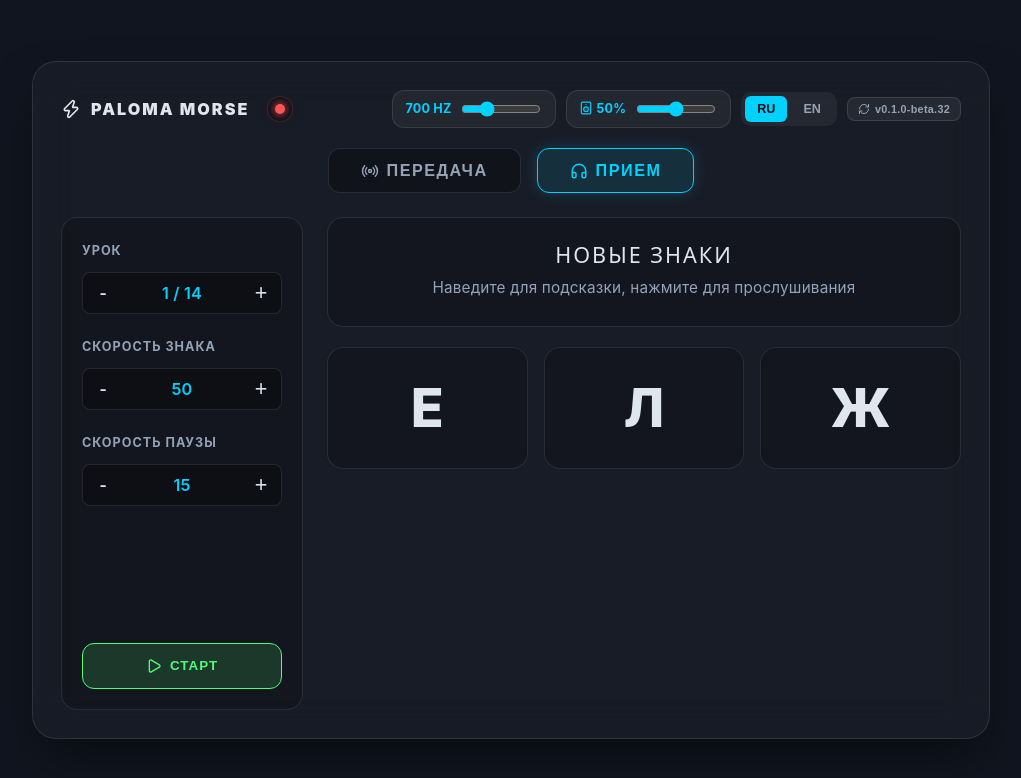
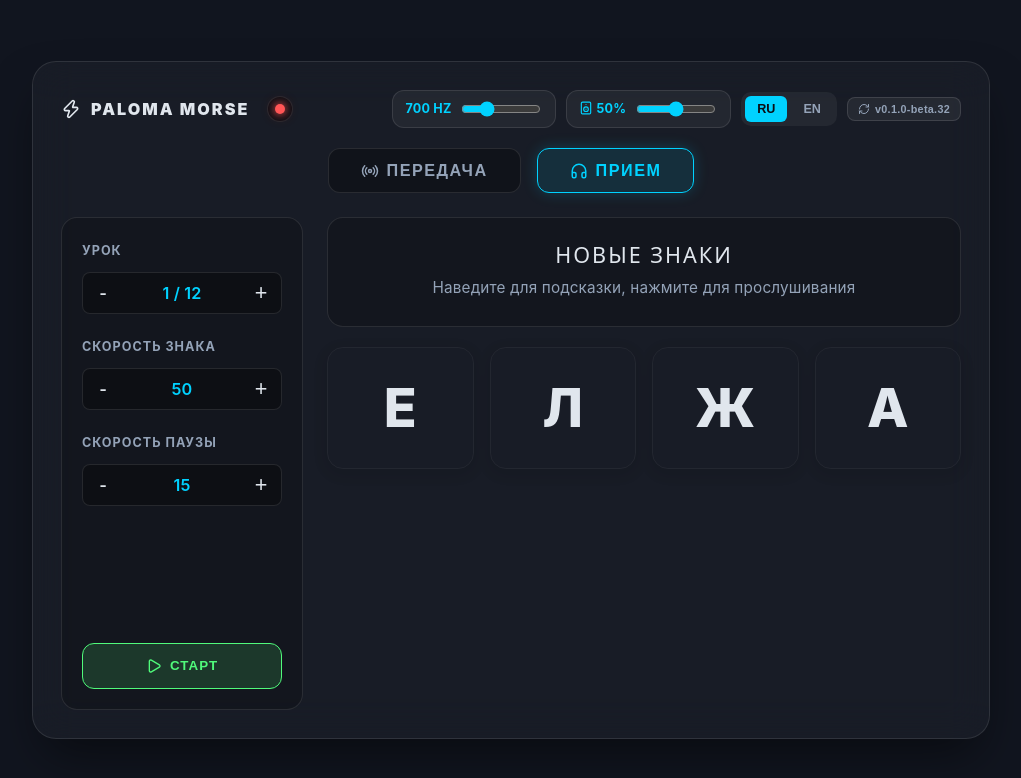
Before and after one commit to sk1bid/Paloma-Morze, a React (Vite) app in the folder ui/: page / in a window 1280 px wide. Both pictures are taken after a click on the button "ПРИЕМ". Shown: the top 778 px of the page, without its empty margins (129-1150 px from the left). Built offline with nearby package versions, Linux system fonts and the light colour scheme; no server answers.

Commit message:
Reception mode overhaul: APA-K lessons, rhythmic pulses, and dynamic speed sync

```diff
--- a/ui/src/App.css
+++ b/ui/src/App.css
@@ -551,35 +551,62 @@ header {
 }
 
 .letter-card {
-  background: rgba(0, 0, 0, 0.2);
-  border: 1px solid var(--glass-border);
+  background: var(--card-bg);
+  backdrop-filter: blur(10px);
+  border: 1px solid rgba(255, 255, 255, 0.05);
   border-radius: 16px;
   display: flex;
   flex-direction: column;
   align-items: center;
   justify-content: center;
-  height: 120px;
+  height: 120px; /* Restored fixed height */
   cursor: pointer;
-  transition: 0.2s;
+  transition: all 0.2s cubic-bezier(0.4, 0, 0.2, 1);
   position: relative;
+  overflow: hidden;
+  box-shadow: 0 4px 15px rgba(0, 0, 0, 0.1);
 }
 
-.letter-card:hover {
-  background: rgba(255, 255, 255, 0.05);
+/* Dynamic Pulse Effects */
+.letter-card.pulse-dot {
   border-color: var(--accent-color);
-  transform: translateY(-2px);
+  box-shadow: 0 0 15px var(--accent-color);
+  transform: scale(1.02);
 }
 
-.letter-card.playing {
-  background: rgba(0, 210, 255, 0.15);
+.letter-card.pulse-dash {
   border-color: var(--accent-color);
-  box-shadow: 0 0 20px rgba(0, 210, 255, 0.3);
+  box-shadow: 0 0 35px var(--accent-color);
+  transform: scale(1.05);
 }
 
 .char-display {
   font-size: 3rem;
   font-weight: 800;
   color: var(--text-primary);
+  transition: all 0.1s ease;
+}
+
+/* Character glow removed as per user request */
+
+.letter-card.playing {
+  border-color: rgba(var(--accent-color-rgb, 0, 210, 255), 0.3);
+}
+
+.letter-card.locked {
+  opacity: 0.15;
+  pointer-events: none;
+}
+
+.number-stepper button:disabled {
+  opacity: 0.3;
+  cursor: not-allowed;
+}
+
+.start-btn:disabled {
+  opacity: 0.5;
+  cursor: not-allowed;
+  filter: saturate(0);
 }
 
 .mnemonic-display {
--- a/ui/src/Reception.jsx
+++ b/ui/src/Reception.jsx
@@ -4,20 +4,18 @@ import { motion, AnimatePresence } from 'framer-motion';
 import { audioEngine } from './audio';
 
 const LESSONS = [
-  { id: 1, chars: ['Е', 'Л', 'Ж'] },
-  { id: 2, chars: ['А', 'С', 'Щ'] },
-  { id: 3, chars: ['Т', 'Ц', 'Д'] },
-  { id: 4, chars: ['О', 'Р', 'И'] },
-  { id: 5, chars: ['Г', 'Ь', 'Ф'] },
-  { id: 6, chars: ['Н', 'Й', 'У'] },
-  { id: 7, chars: ['Х', 'К', 'Б'] },
-  { id: 8, chars: ['П', 'М', 'Ы'] },
-  { id: 9, chars: ['З', 'В', 'Ш'] },
-  { id: 10, chars: ['Я', 'Ч'] },
-  { id: 11, chars: ['Э', 'Ю'] },
-  { id: 12, chars: ['1', '2', '3', '4'] },
-  { id: 13, chars: ['5', '6', '7', '8'] },
-  { id: 14, chars: ['9', '0', '?', '/', '.'] }
+  { id: 1, chars: ['Е', 'Л', 'Ж', 'А'] },
+  { id: 2, chars: ['С', 'Щ', 'Т', 'Ц'] },
+  { id: 3, chars: ['Д', 'О', 'Р', 'И'] },
+  { id: 4, chars: ['Г', 'Ь', 'Ф', 'Н'] },
+  { id: 5, chars: ['Й', 'У', 'Х', 'К'] },
+  { id: 6, chars: ['Б', 'П', 'М', 'Ы'] },
+  { id: 7, chars: ['З', 'В', 'Ч', 'Ш'] },
+  { id: 8, chars: ['Э', 'Ю', 'Я'] },
+  { id: 9, chars: ['1', '2', '3', '4'] },
+  { id: 10, chars: ['5', '6', '7', '8'] },
+  { id: 11, chars: ['9', '0', '/', '.'] },
+  { id: 12, chars: ['?'] }
 ];
 
 const MORSE_RU = {
@@ -32,7 +30,7 @@ const MORSE_RU = {
 
 const MNEMONICS_RU = {
   '.-': 'ай-ДА', '-...': 'БА-ки-те-кут', '.--': 'ви-ДА-ЛА', '--.': 'ГА-РА-жи', '-..': 'ДО-ми-ки', '.': 'есть',
-  '...-': 'же-ле-зи-СТО', '--..': 'ЗА-КА-ти-ки', '..': 'И-ди', '.---': 'йес-НА-ПА-РА', '-.-': 'КАК-же-ТАК', '.-..': 'лу-НА-ти-ки',
+  '...-': 'же-ле-зи-СТО', '--..': 'ЗА-КА-ти-ки', '..': 'и-ди', '.---': 'йес-НА-ПА-РА', '-.-': 'КАК-же-ТАК', '.-..': 'лу-НА-ти-ки',
   '--': 'МА-МА', '-.': 'НО-мер', '---': 'О-КО-ЛО', '.--.': 'пи-ЛА-ПО-ет', '.-.': 'ре-ША-ет', '...': 'си-не-е',
   '-': 'ТАК', '..-': 'у-нес-ЛО', '..-.': 'фи-ли-МОН-чик', '....': 'хи-ми-чи-те', '-.-.': 'ЦА-пли-НА-ши', '---.': 'ЧА-ША-ТО-нет',
   '----': 'ША-РО-ВА-РЫ', '--.-': 'ЩА-ВАМ-не-ША', '-.--': 'Ы-не-НА-ДО', '-..-': 'ТО-мяг-кий-ЗНАК', '..-..': 'э-ле-РО-ни-ки', '..--': 'ю-ли-А-НА', '.-.-': 'я-МАЛ-я-МАЛ',
@@ -58,30 +56,32 @@ const UI_STRINGS = {
 
 export const Reception = React.memo(({ frequency, volume, lang = 'RU' }) => {
   const [lessonIndex, setLessonIndex] = useState(0);
-  const [charSpeed, setCharSpeed] = useState(50); // WPM equivalent (approx characters per min)
-  const [pauseSpeed, setPauseSpeed] = useState(15); // Gap WPM (Farnsworth)
+  const [charSpeed, setCharSpeed] = useState(50); // Signs Per Minute (APAK standard)
+  const [pauseSpeed, setPauseSpeed] = useState(15); // Gap SPM
 
   const [hoverChar, setHoverChar] = useState(null);
   const [playingChar, setPlayingChar] = useState(null);
+  const [pulseType, setPulseType] = useState(null); // 'dot', 'dash' or null
   const [isRunning, setIsRunning] = useState(false);
 
   const currentLesson = LESSONS[lessonIndex];
 
-  // Keep Audio Engine sync'd with global settings
+  // Keep Audio Engine sync'd with global settings in real-time
   useEffect(() => {
     audioEngine.setFrequency(frequency);
     audioEngine.setVolume(volume);
-  }, [frequency, volume]);
+    audioEngine.setCharWpm(Math.max(5, charSpeed / 5));
+    audioEngine.setGapWpm(Math.max(3, pauseSpeed / 5));
+  }, [frequency, volume, charSpeed, pauseSpeed]);
 
   const playSingleChar = async (char) => {
-    if (isRunning) return; // Prevent manual play during exercise
+    if (isRunning || (playingChar && playingChar !== char)) return;
     const morsePattern = Object.keys(MORSE_RU).find(k => MORSE_RU[k] === char);
     if (morsePattern) {
       setPlayingChar(char);
-      // Rough WPM conversion from "Signs per minute" (APAK uses 50 as standard)
-      const wpm = Math.max(10, charSpeed / 2.5);
-      await audioEngine.playString(morsePattern, wpm);
+      await audioEngine.playString(morsePattern, setPulseType);
       setPlayingChar(null);
+      setPulseType(null);
     }
   };
 
@@ -90,28 +90,28 @@ export const Reception = React.memo(({ frequency, volume, lang = 'RU' }) => {
       audioEngine.stopAll();
       setIsRunning(false);
       setPlayingChar(null);
+      setPulseType(null);
       return;
     }
 
+    if (playingChar) return;
+
     setIsRunning(true);
 
-    // Create sequence: 5 repetitions of each new char in random order, or sequential.
-    // The user requested: "5 повторении каждой буквы". Let's do them grouped for initial learning.
+    // Create sequence: 5 repetitions of each new char in grouped order.
     let sequence = [];
     currentLesson.chars.forEach(c => {
       for(let i=0; i<5; i++) sequence.push(c);
       sequence.push(' '); // space between letter groups
     });
 
-    const wpm = Math.max(10, charSpeed / 2.5);
-    const gapWpm = Math.max(5, pauseSpeed / 2.5);
-
-    await audioEngine.playSequence(sequence, MORSE_RU, wpm, gapWpm, (char) => {
+    await audioEngine.playSequence(sequence, MORSE_RU, (char) => {
       setPlayingChar(char);
-    });
+    }, setPulseType);
 
     setIsRunning(false);
     setPlayingChar(null);
+    setPulseType(null);
   };
 
   // Ensure audio stops if component unmounts
@@ -122,15 +122,32 @@ export const Reception = React.memo(({ frequency, volume, lang = 'RU' }) => {
   const ui = UI_STRINGS[lang] || UI_STRINGS.RU;
   const mnemonics = lang === 'RU' ? MNEMONICS_RU : MNEMONICS_EN;
 
+  // Determine what to show in the header
+  const activeChar = playingChar || hoverChar;
+  let headerTitle = ui.title;
+  let headerDesc = ui.desc;
+
+  if (activeChar) {
+    const pattern = Object.keys(MORSE_RU).find(k => MORSE_RU[k] === activeChar);
+    headerTitle = activeChar;
+    headerDesc = mnemonics[pattern] || '';
+  }
+
   return (
     <div className="reception-container">
       <div className="reception-sidebar">
         <div className="control-group">
           <label>{ui.lesson}</label>
           <div className="number-stepper">
-            <button onClick={() => setLessonIndex(Math.max(0, lessonIndex - 1))}>-</button>
-            <span>{currentLesson.id} / 14</span>
-            <button onClick={() => setLessonIndex(Math.min(13, lessonIndex + 1))}>+</button>
+            <button
+              disabled={isRunning || playingChar}
+              onClick={() => setLessonIndex(Math.max(0, lessonIndex - 1))}
+            >-</button>
+            <span>{currentLesson.id} / 12</span>
+            <button
+              disabled={isRunning || playingChar}
+              onClick={() => setLessonIndex(Math.min(11, lessonIndex + 1))}
+            >+</button>
           </div>
         </div>
 
@@ -152,44 +169,48 @@ export const Reception = React.memo(({ frequency, volume, lang = 'RU' }) => {
           </div>
         </div>
 
-        <button className={`start-btn ${isRunning ? 'stop' : ''}`} onClick={startExercise}>
+        <button
+          className={`start-btn ${isRunning ? 'stop' : ''}`}
+          onClick={startExercise}
+          disabled={!isRunning && playingChar}
+        >
           {isRunning ? <><Square size={16} /> {ui.stop}</> : <><Play size={16} /> {ui.start}</>}
         </button>
       </div>
 
       <div className="reception-main">
         <div className="lesson-header">
-          <h2>{ui.title}</h2>
-          <p>{ui.desc}</p>
+          <motion.h2
+            key={headerTitle}
+            initial={{ opacity: 0, scale: 0.95 }}
+            animate={{ opacity: 1, scale: 1 }}
+            transition={{ duration: 0.1 }}
+          >
+            {headerTitle}
+          </motion.h2>
+          <motion.p
+            key={headerDesc}
+            initial={{ opacity: 0 }}
+            animate={{ opacity: 1 }}
+            transition={{ duration: 0.2 }}
+          >
+            {headerDesc}
+          </motion.p>
         </div>
 
-        <div className="letters-grid">
+        <div
+          className={`letters-grid ${(isRunning || playingChar) ? 'disabled' : ''}`}
+          onMouseLeave={() => setHoverChar(null)}
+        >
           {currentLesson.chars.map((char, i) => {
-            const pattern = Object.keys(MORSE_RU).find(k => MORSE_RU[k] === char);
-            const mnemonic = mnemonics[pattern] || pattern;
-
             return (
               <div
                 key={i}
-                className={`letter-card ${playingChar === char ? 'playing' : ''}`}
+                className={`letter-card ${playingChar === char ? 'playing' : ''} ${pulseType && playingChar === char ? 'pulse-' + pulseType : ''} ${((isRunning || playingChar) && playingChar !== char) ? 'locked' : ''}`}
                 onMouseEnter={() => setHoverChar(char)}
-                onMouseLeave={() => setHoverChar(null)}
                 onClick={() => playSingleChar(char)}
               >
                 <div className="char-display">{char}</div>
-                <AnimatePresence>
-                  {hoverChar === char && !isRunning && (
-                    <motion.div
-                      key="mnemonic"
-                      initial={{ opacity: 0, y: 10 }}
-                      animate={{ opacity: 1, y: 0 }}
-                      exit={{ opacity: 0, y: -10 }}
-                      className="mnemonic-display"
-                    >
-                      {mnemonic}
-                    </motion.div>
-                  )}
-                </AnimatePresence>
               </div>
             );
           })}
--- a/ui/src/Transmission.jsx
+++ b/ui/src/Transmission.jsx
@@ -250,7 +250,7 @@ export const Transmission = React.memo(({ frequency, volume, lang, ws }) => {
         setMorseBuffer(prev => {
           const next = prev + (type === 'dot' ? '.' : '-');
           const codes = lang === 'RU' ? MORSE_RU : MORSE_EN;
-          setPreviewChar(codes[next] || '?');
+          setPreviewChar(codes[next] || 'Ø');
           setPreviewMnemonic(mnemonics[next] || '');
           return next;
         });
@@ -288,7 +288,7 @@ export const Transmission = React.memo(({ frequency, volume, lang, ws }) => {
 
   const decodeMorse = (buffer) => {
     const codes = lang === 'RU' ? MORSE_RU : MORSE_EN;
-    const char = codes[buffer] || '?';
+    const char = codes[buffer] || 'Ø';
     setDecodedText(prev => prev + char);
     setLastMnemonic(mnemonics[buffer] || '');
     setPreviewChar('');
--- a/ui/src/audio.js
+++ b/ui/src/audio.js
@@ -27,78 +27,89 @@ class MorseAudioEngine {
 
   setFrequency(freq) {
     this.frequency = freq;
-    if (this.osc) this.osc.frequency.setTargetAtTime(freq, this.ctx.currentTime, 0.05);
+    if (this.osc) this.osc.frequency.setValueAtTime(freq, this.ctx.currentTime);
   }
 
   setVolume(vol) {
-    this.volume = vol / 100.0;
+    this.volume = vol / 100;
+  }
+
+  setCharWpm(wpm) {
+    this.charWpm = wpm;
+  }
+
+  setGapWpm(wpm) {
+    this.gapWpm = wpm;
   }
 
   // Plays a single character's morse string (e.g. '.-')
-  // wpm: Speed of the character itself
-  // Return a Promise that resolves when the character finishes playing
-  playString(morseStr, wpm = 20) {
+  // onPulse: optional callback(null|'dot'|'dash')
+  playString(morseStr, onPulse = null) {
     return new Promise(resolve => {
       this.init();
-      const dotLen = 1.2 / wpm; // 1200 / wpm in seconds
+      const currentWpm = this.charWpm || 20;
+      const dotLen = 1.2 / currentWpm;
       const dashLen = dotLen * 3;
       const intraCharGap = dotLen;
-      const attack = 0.01; // 10ms linear attack
-      const release = 0.01; // 10ms linear release
+      const attack = 0.01;
+      const release = 0.01;
 
       let time = this.ctx.currentTime + 0.01;
 
       for (let i = 0; i < morseStr.length; i++) {
         const symbol = morseStr[i];
+        const type = symbol === '-' ? 'dash' : 'dot';
         const duration = symbol === '-' ? dashLen : dotLen;
 
-        // Force exactly 0 before attack
+        // Schedule pulse callbacks via timeouts (approximation to visual sync)
+        if (onPulse) {
+          const delayMs = (time - this.ctx.currentTime) * 1000;
+          setTimeout(() => onPulse(type), delayMs);
+          setTimeout(() => onPulse(null), delayMs + (duration * 1000));
+        }
+
         this.gain.gain.setValueAtTime(0, time);
-        // Ramp up to target volume linearly
         this.gain.gain.linearRampToValueAtTime(this.volume, time + attack);
 
         time += duration;
 
-        // Hold volume until end of duration
         this.gain.gain.setValueAtTime(this.volume, time);
-        // Ramp down to 0 linearly
         this.gain.gain.linearRampToValueAtTime(0, time + release);
 
-        // Gap between dots/dashes
         if (i < morseStr.length - 1) {
           time += intraCharGap;
         }
       }
 
-      // We add release padding to the timeout
       const totalDuration = (time + release) - this.ctx.currentTime;
       setTimeout(resolve, totalDuration * 1000);
     });
   }
 
   // Plays a sequence of characters with Farnsworth timing
-  // charWpm: Speed of the dots/dashes
-  // gapWpm: Speed of the gap between characters (usually slower, e.g., 10)
-  async playSequence(sequence, morseDict, charWpm = 20, gapWpm = 10, onCharPlay = null) {
+  async playSequence(sequence, morseDict, onCharPlay = null, onPulse = null) {
     this.init();
     let isCancelled = false;
     this.cancelTokens = this.cancelTokens || [];
     const token = { cancel: () => isCancelled = true };
     this.cancelTokens.push(token);
 
-    const charGap = (1.2 / gapWpm) * 3; // 3 units of gapWpm for inter-character pause
-
     for (let char of sequence) {
       if (isCancelled) break;
+
+      // Calculate gaps and WPM dynamically in each iteration
+      const currentGapWpm = this.gapWpm || 10;
+      const charGap = (1.2 / currentGapWpm) * 3;
+
       if (char === ' ') {
-        await new Promise(r => setTimeout(r, charGap * 2.33 * 1000)); // Word gap
+        await new Promise(r => setTimeout(r, charGap * 2.33 * 1000));
         continue;
       }
 
       const morsePattern = Object.keys(morseDict).find(k => morseDict[k] === char);
       if (morsePattern) {
         if (onCharPlay) onCharPlay(char);
-        await this.playString(morsePattern, charWpm);
+        await this.playString(morsePattern, onPulse);
         await new Promise(r => setTimeout(r, charGap * 1000));
       }
     }
```
